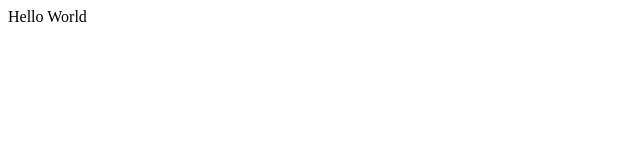
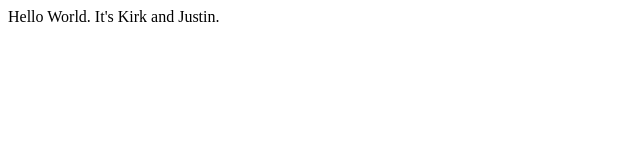
Before and after one commit to codequistador/kirk, a plain HTML site: page index.html in a window 1280 px wide. Shown: the whole page, without its empty margins (0-640 px from the left). Drawn offline with Linux system fonts and the light colour scheme.

Commit message:
second commit

```diff
--- a/index.html
+++ b/index.html
@@ -6,6 +6,6 @@
     <title>Kirk</title>
 </head>
 <body>
-    <div>Hello World</div>
+    <div>Hello World. It's Kirk and Justin.</div>
 </body>
 </html>
```
